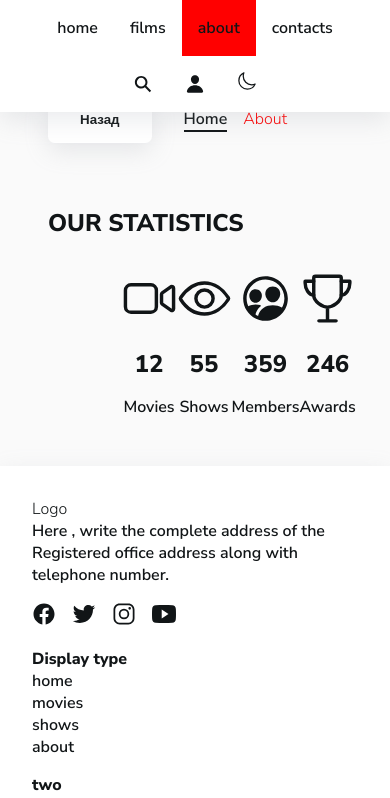
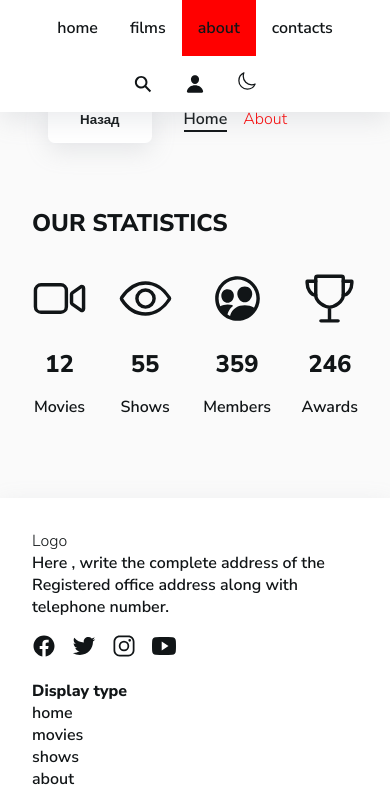
Before and after one commit to Koralldv/kinopoisk, a React (Create React App) app: page /about in a window 390 px wide. Shown: the top 798 px of the page. Built offline with nearby package versions, Linux system fonts and the light colour scheme; no server answers.

Commit message:
Добавил адаптивность

```diff
--- a/src/components/Statistics.jsx
+++ b/src/components/Statistics.jsx
@@ -21,6 +21,9 @@ export const Statistics = ({ stats }) => {
 const Wrapper = styled.div`
     padding: 3rem;
     background-color: var(--colors-bg);
+    @media (max-width: 425px) {
+        padding: 3rem 2rem;
+    }
 `;
 
 const Title = styled.h2`
@@ -37,6 +40,10 @@ const StatList = styled.ul`
     display: flex;
     justify-content: space-between;
     width: 50%;
+    @media (max-width: 768px) {
+        width: 100%;
+        margin: 0 0 2rem 0;
+    }
 `;
 const StatItem = styled.li`
     display: flex;
```
